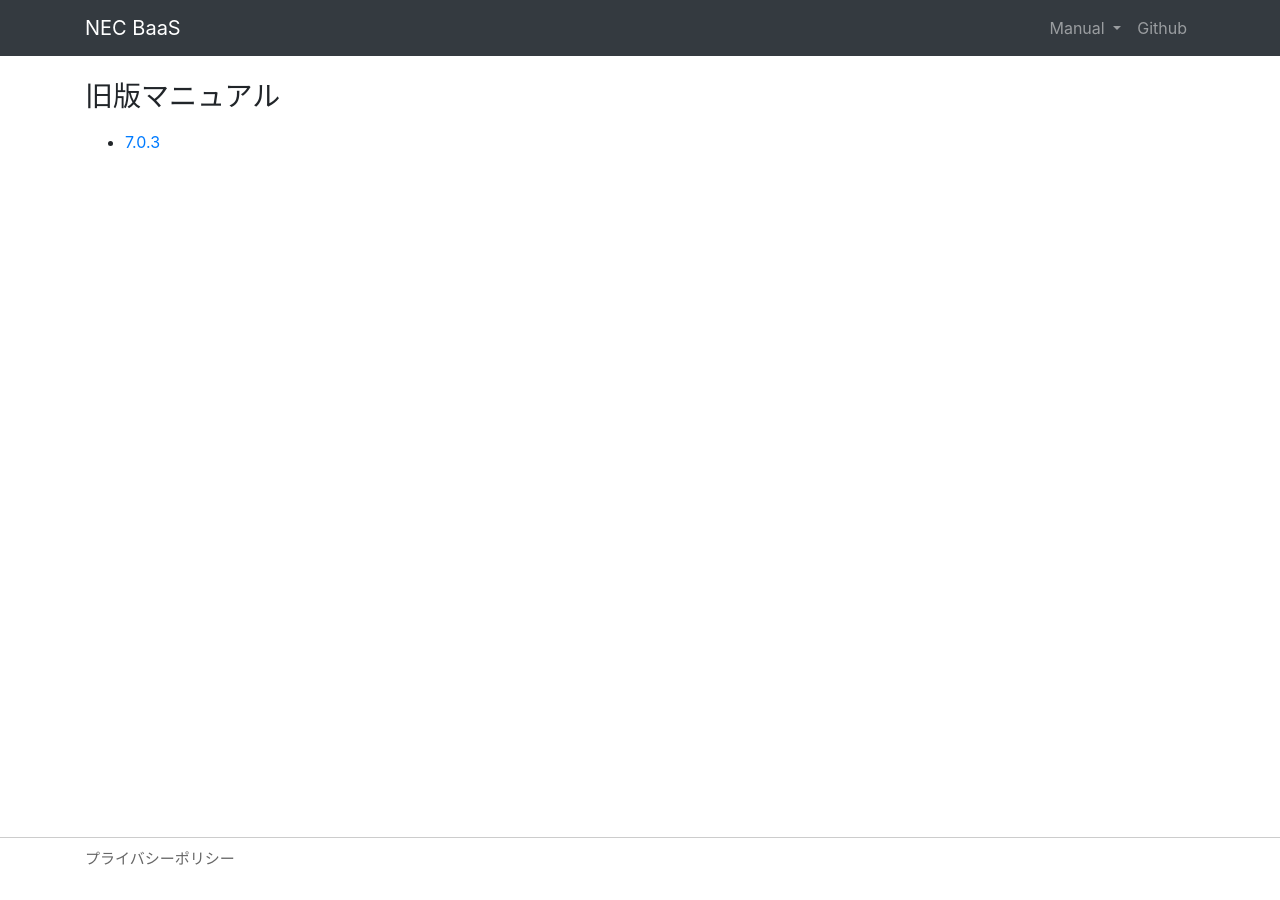
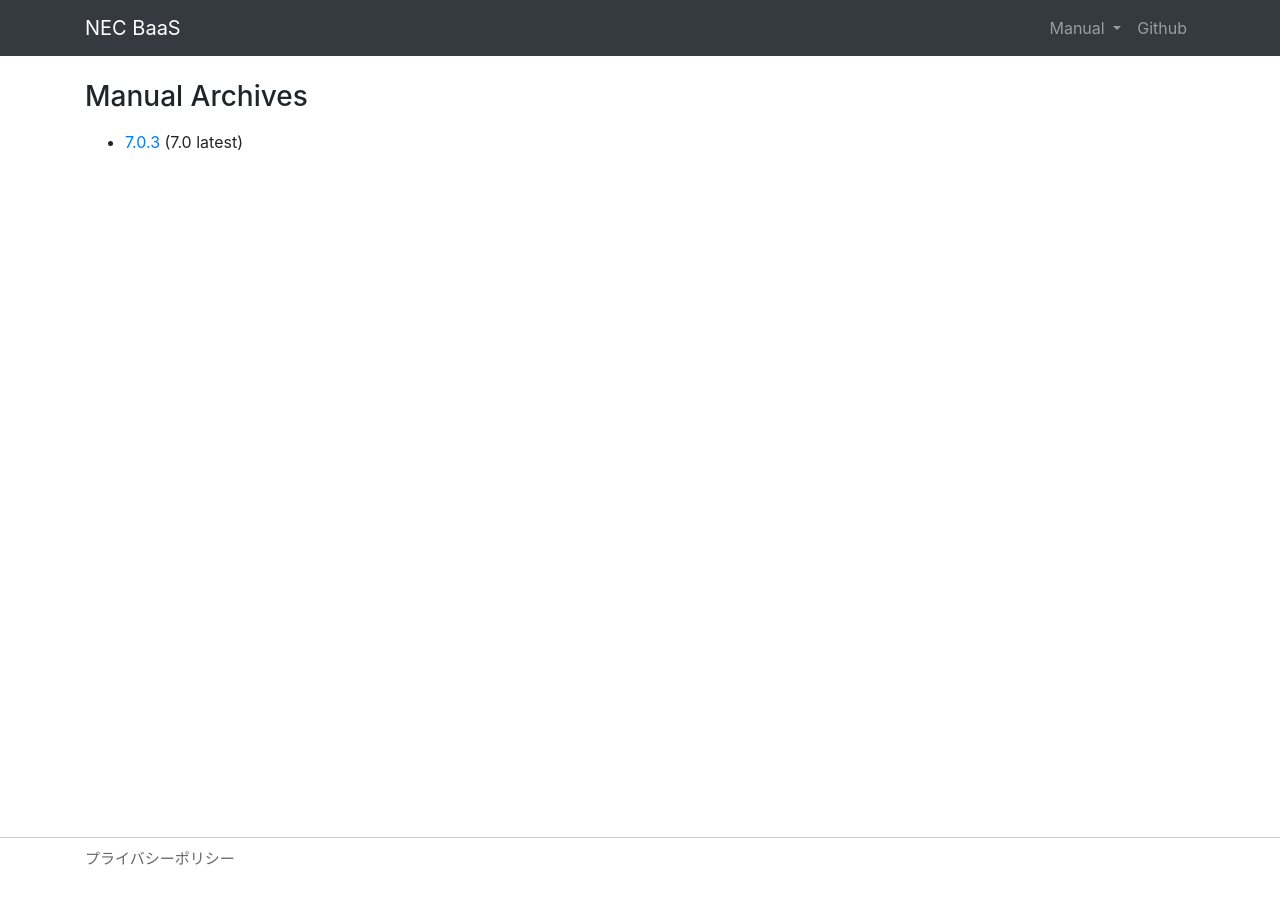
Before and after one commit to nec-baas/nec-baas.github.io, a Jekyll site: the page built from archives.html, in a window 1280 px wide. Built offline with Jekyll 4.4.1, drawn with Linux system fonts in a browser that asks for light colours.

Commit message:
minor fix

```diff
--- a/_layouts/base.html
+++ b/_layouts/base.html
@@ -31,7 +31,7 @@
                 <div class="dropdown-menu">
                     <a class="dropdown-item" href="manual/latest/server/index.html" target="_blank">Server Manual</a>
                     <a class="dropdown-item" href="manual/latest/developer/index.html" target="_blank">Developers Manual</a>
-                    <a class="dropdown-item" href="archives.html">Old versions</a>
+                    <a class="dropdown-item" href="archives.html">Archives</a>
                 </div>
             </li>
             <li class="nav-item">
--- a/archives.html
+++ b/archives.html
@@ -4,10 +4,10 @@ title: NEC Mobile Backend Platform - Archives
 ---
 <div class="row pt-4 pb-4">
     <div class="col-sm-12">
-        <h3 class="pb-2">旧版マニュアル</h3>
+        <h3 class="pb-2">Manual Archives</h3>
 
         <ul>
-          <li><a href="/baas-manual/archives/latest-v7.0/index.html">7.0.3</a></li>
+          <li><a href="/baas-manual/archives/latest-v7.0/index.html">7.0.3</a> (7.0 latest)</li>
         </ul>
     </div>
 </div>
```
